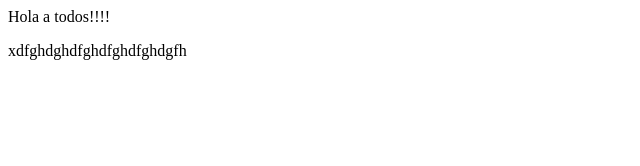
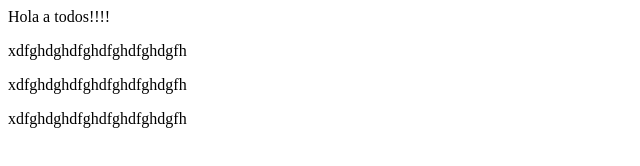
Before and after one commit to Pelumarce/testeo, a plain HTML site: page index.html in a window 1280 px wide. Shown: the whole page, without its empty margins (0-640 px from the left). Drawn offline with Linux system fonts and the light colour scheme.

Commit message:
Update index.html

```diff
--- a/index.html
+++ b/index.html
@@ -1,3 +1,7 @@
 <P> Hola a todos!!!!</P>
 
 <p>xdfghdghdfghdfghdfghdgfh</p>
+
+<p>xdfghdghdfghdfghdfghdgfh</p>
+
+<p>xdfghdghdfghdfghdfghdgfh</p>
```
